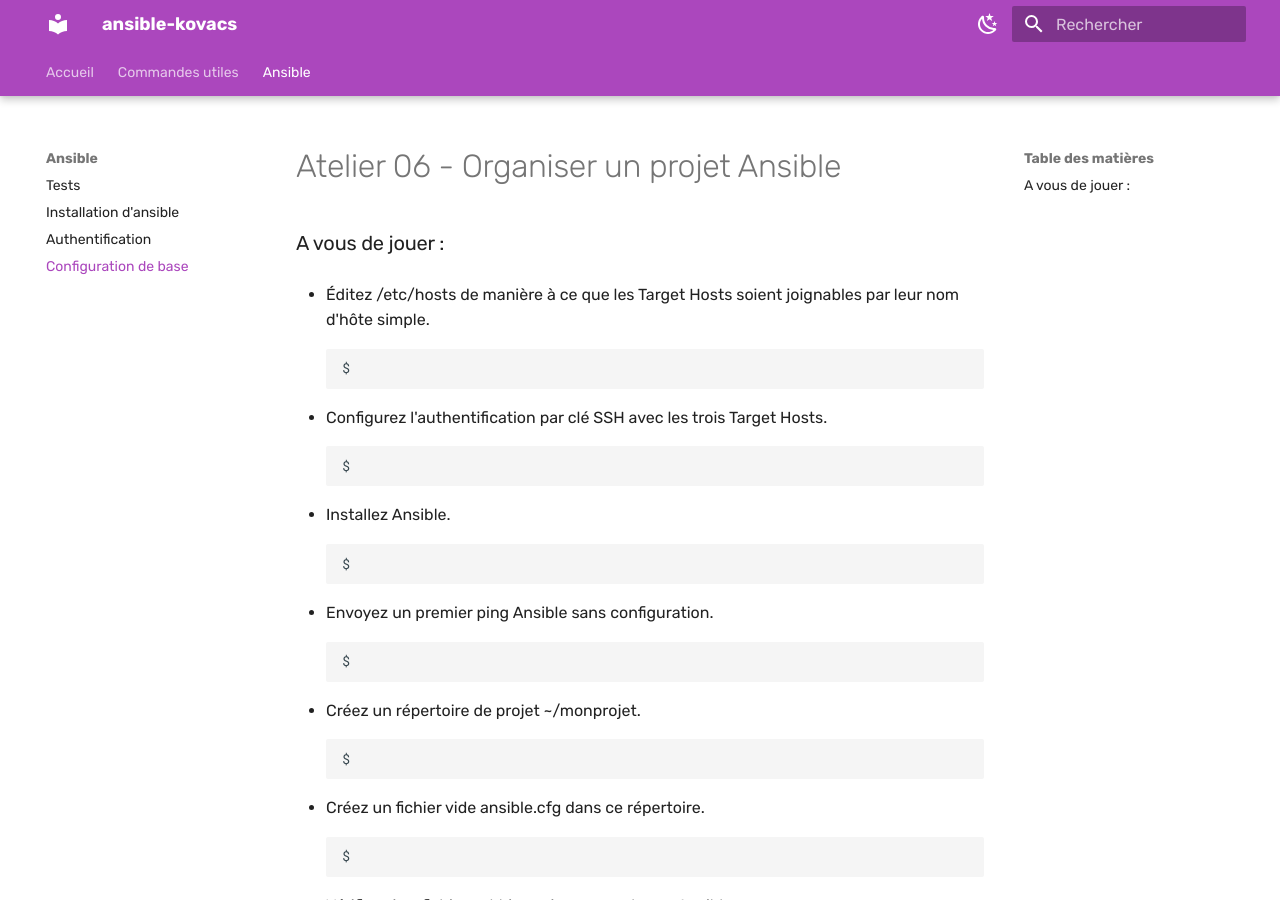
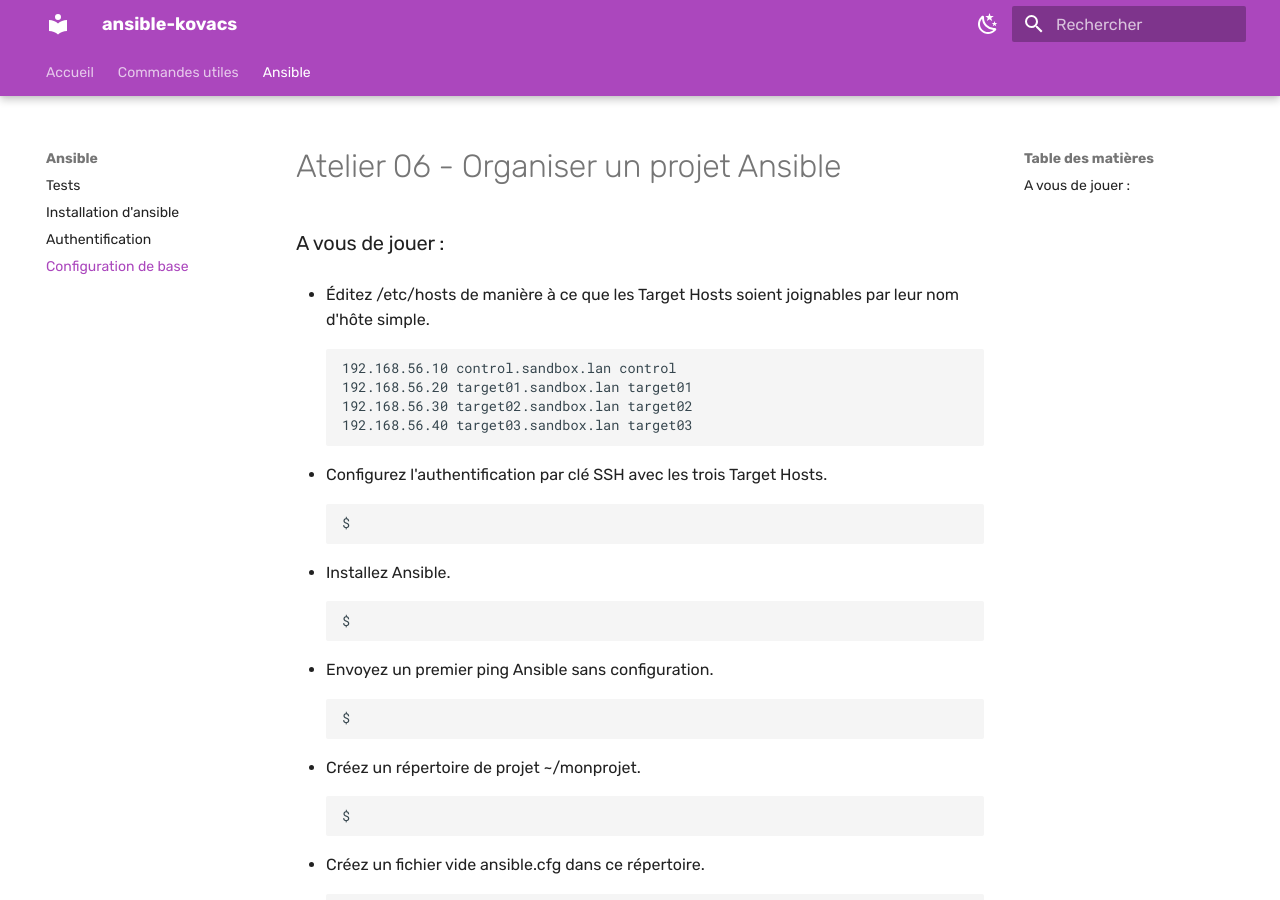
Before and after one commit to saiqo/ansible-kovacs, an MkDocs documentation site: the page built from docs/06-Configuration_de_base/index.md, in a window 1280 px wide and 900 px high. Built offline with MkDocs 1.6.1 and Material for MkDocs 9.7.7, drawn with Linux system fonts in a browser that asks for light colours.

Commit message:
/etc/hosts

````diff
--- a/docs/06-Configuration_de_base/index.md
+++ b/docs/06-Configuration_de_base/index.md
@@ -5,8 +5,11 @@
 
 
 * Éditez /etc/hosts de manière à ce que les Target Hosts soient joignables par leur nom d'hôte simple.
-``` bash
-$
+```
+192.168.56.10 control.sandbox.lan control
+192.168.56.20 target01.sandbox.lan target01
+192.168.56.30 target02.sandbox.lan target02
+192.168.56.40 target03.sandbox.lan target03
 ```
 
 
````
